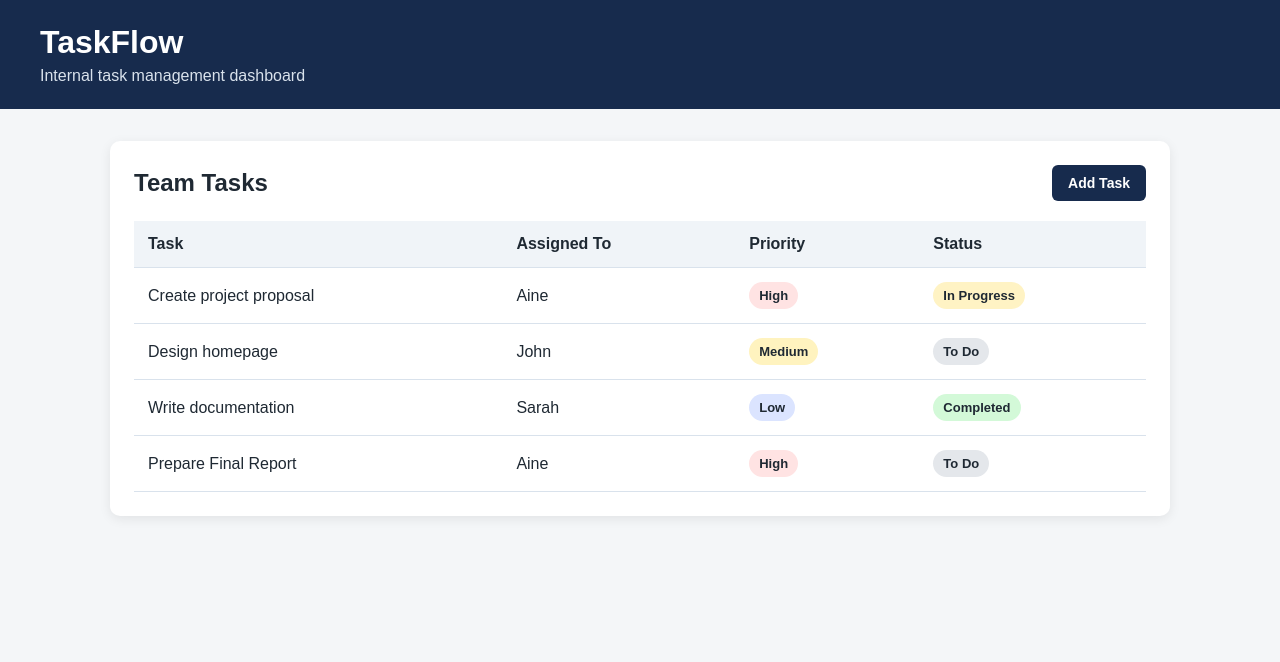
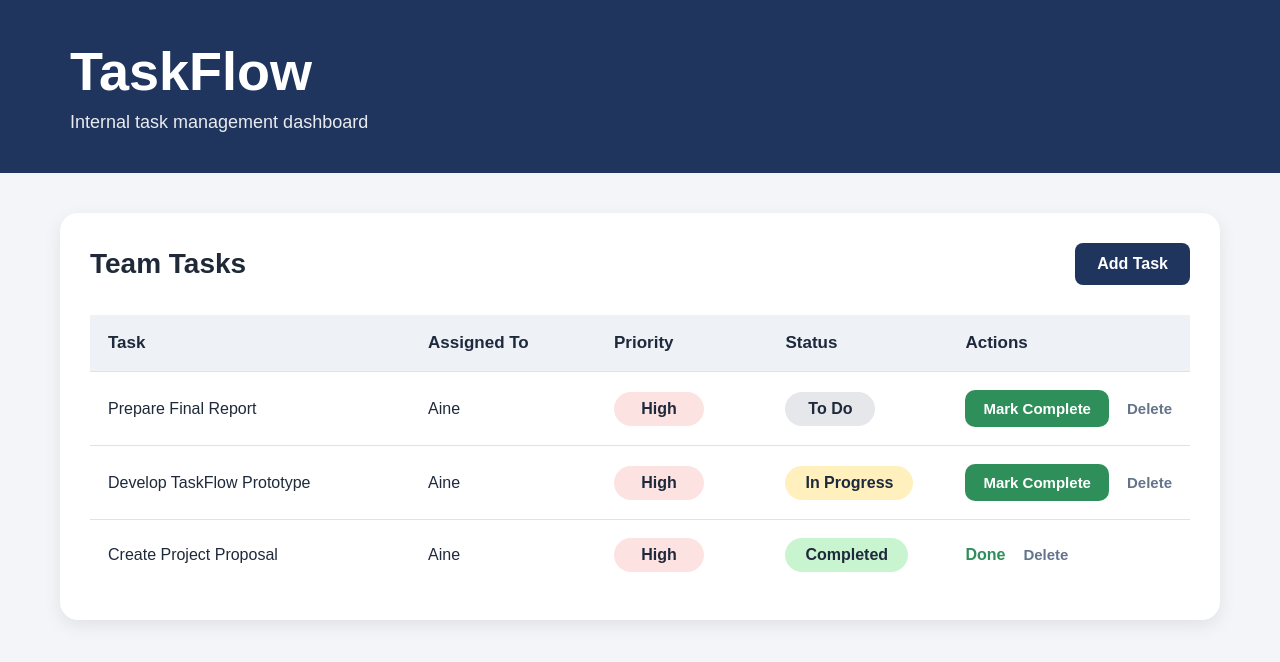
Before and after one commit to AineH3105/taskflow-business-app, a Flask app: page / in a window 1280 px wide. Shown: the top 662 px of the page. Run offline with Flask 3, Linux system fonts and the light colour scheme.

Commit message:
Add task completion and delete functionality

```diff
--- a/app.py
+++ b/app.py
@@ -49,5 +49,33 @@ def add_task():
     return render_template("add_task.html")
 
 
+@app.route("/complete/<int:task_id>", methods=["POST"])
+def complete_task(task_id):
+    """Mark a task as completed."""
+    tasks = load_tasks()
+
+    for task in tasks:
+        if task["id"] == task_id:
+            task["status"] = "Completed"
+            break
+
+    save_tasks(tasks)
+    return redirect(url_for("home"))
+
+
+@app.route("/delete/<int:task_id>", methods=["POST"])
+def delete_task(task_id):
+    """Delete a task from the task list."""
+    tasks = load_tasks()
+
+    updated_tasks = [
+        task for task in tasks
+        if task["id"] != task_id
+    ]
+
+    save_tasks(updated_tasks)
+    return redirect(url_for("home"))
+
+
 if __name__ == "__main__":
     app.run(debug=True)
--- a/static/style.css
+++ b/static/style.css
@@ -1,172 +1,328 @@
 * {
+    margin: 0;
+    padding: 0;
     box-sizing: border-box;
 }
 
 body {
-    margin: 0;
-    font-family: Arial, sans-serif;
-    background-color: #f4f6f8;
-    color: #1f2933;
+    font-family: Arial, Helvetica, sans-serif;
+    background: #f3f5f9;
+    color: #1e293b;
 }
 
+/* ---------- Header ---------- */
+
 .page-header {
-    background-color: #172b4d;
+    background: #1f355e;
     color: white;
-    padding: 24px 40px;
+    padding: 40px 70px;
 }
 
 .page-header h1 {
-    margin: 0 0 6px;
+    font-size: 54px;
+    margin-bottom: 10px;
 }
 
 .page-header p {
-    margin: 0;
-    color: #d9e2ec;
+    font-size: 18px;
+    opacity: 0.9;
 }
 
+/* ---------- Main Container ---------- */
+
 .container {
-    max-width: 1100px;
-    margin: 32px auto;
+    max-width: 1200px;
+    margin: 40px auto;
     padding: 0 20px;
 }
 
-.dashboard-card {
-    background-color: white;
-    border-radius: 10px;
-    padding: 24px;
-    box-shadow: 0 3px 12px rgba(0, 0, 0, 0.08);
+.dashboard-card,
+.form-card {
+    background: white;
+    border-radius: 18px;
+    padding: 30px;
+    box-shadow: 0 6px 18px rgba(0,0,0,.08);
 }
 
-.dashboard-card h2 {
-    margin-top: 0;
+/* ---------- Section Heading ---------- */
+
+.section-heading {
+    display: flex;
+    justify-content: space-between;
+    align-items: center;
+    margin-bottom: 30px;
 }
+
+.section-heading h2 {
+    font-size: 28px;
+    color: #1f2937;
+}
+
+/* ---------- Buttons ---------- */
+
+.primary-button,
+.complete-button {
+    display: inline-block;
+    text-decoration: none;
+    border: none;
+    border-radius: 8px;
+    cursor: pointer;
+    transition: .2s;
+    font-weight: 600;
+}
+
+.primary-button {
+    background: #1f355e;
+    color: white;
+    padding: 12px 22px;
+    font-size: 16px;
+}
+
+.primary-button:hover {
+    background: #17294a;
+}
+
+.complete-button {
+    background: #2f855a;
+    color: white;
+    padding: 10px 18px;
+    font-size: 15px;
+    white-space: nowrap;
+}
+
+.complete-button:hover {
+    background: #276749;
+}
+
+/* ---------- Table ---------- */
 
 table {
     width: 100%;
     border-collapse: collapse;
 }
 
-th,
-td {
-    padding: 14px;
+th {
+    background: #eef2f7;
     text-align: left;
-    border-bottom: 1px solid #d9e2ec;
+    padding: 18px;
+    font-size: 17px;
 }
 
-th {
-    background-color: #f0f4f8;
+td {
+    padding: 18px;
+    border-top: 1px solid #dbe4ee;
+    vertical-align: middle;
 }
 
-.status,
+/* Give Actions column a little more room */
+
+th:last-child,
+td:last-child {
+    width: 240px;
+}
+
+/* ---------- Priority Badges ---------- */
+
 .priority {
     display: inline-block;
-    padding: 6px 10px;
-    border-radius: 14px;
-    font-size: 13px;
-    font-weight: bold;
+    padding: 8px 20px;
+    border-radius: 999px;
+    font-weight: 700;
+}
+
+.priority-high {
+    background: #fde2e2;
+}
+
+.priority-medium {
+    background: #ffefb3;
+}
+
+.priority-low {
+    background: #dbe4ff;
+}
+
+/* ---------- Status Badges ---------- */
+
+.status {
+    display: inline-block;
+    padding: 8px 20px;
+    border-radius: 999px;
+    font-weight: 700;
 }
 
 .status-to-do {
-    background-color: #e4e7eb;
+    background: #e5e7eb;
 }
 
 .status-in-progress {
-    background-color: #fff3c4;
+    background: #fff0be;
 }
 
 .status-completed {
-    background-color: #d3f9d8;
+    background: #c8f5d0;
 }
 
-.priority-high {
-    background-color: #ffe3e3;
+/* ---------- Action Buttons ---------- */
+
+.action-buttons {
+    display: flex;
+    align-items: center;
+    gap: 18px;
+    white-space: nowrap;
 }
 
-.priority-medium {
-    background-color: #fff3bf;
-}
-
-.priority-low {
-    background-color: #dbe4ff;
-}
-
-.empty-message {
-    padding: 20px;
-    text-align: center;
-    color: #627d98;
-}
-.section-heading {
-    display: flex;
-    justify-content: space-between;
-    align-items: center;
-    gap: 16px;
-    margin-bottom: 20px;
-}
-
-.section-heading h2 {
+.action-buttons form {
     margin: 0;
 }
 
-.primary-button,
-.secondary-button {
-    display: inline-block;
-    padding: 10px 16px;
-    border: none;
-    border-radius: 6px;
-    text-decoration: none;
-    font-size: 14px;
-    font-weight: bold;
-    cursor: pointer;
+.completed-text {
+    color: #2f855a;
+    font-weight: 700;
 }
 
-.primary-button {
-    background-color: #172b4d;
-    color: white;
+.delete-button {
+    background: none;
+    border: none;
+    color: #64748b;
+    font-size: 15px;
+    font-weight: 600;
+    cursor: pointer;
+    padding: 0;
 }
 
-.primary-button:hover {
-    background-color: #244575;
+.delete-button:hover {
+    color: #dc2626;
+    text-decoration: underline;
 }
 
-.secondary-button {
-    background-color: #e4e7eb;
-    color: #1f2933;
+/* ---------- Empty State ---------- */
+
+.empty-message {
+    text-align: center;
+    padding: 40px;
+    color: #64748b;
 }
 
-.secondary-button:hover {
-    background-color: #cbd2d9;
-}
-
-.form-card {
-    max-width: 700px;
-    margin: 0 auto;
-}
+/* ---------- Forms ---------- */
 
 .task-form {
-    display: grid;
-    gap: 18px;
+    display: flex;
+    flex-direction: column;
+    gap: 22px;
 }
 
 .form-group {
-    display: grid;
-    gap: 7px;
+    display: flex;
+    flex-direction: column;
 }
 
 .form-group label {
+    margin-bottom: 8px;
+    font-size: 18px;
     font-weight: bold;
 }
 
 .form-group input,
 .form-group select {
-    width: 100%;
-    padding: 11px 12px;
-    border: 1px solid #bcccdc;
-    border-radius: 6px;
-    font: inherit;
+    padding: 14px;
+    font-size: 16px;
+    border: 1px solid #cbd5e1;
+    border-radius: 8px;
 }
 
 .form-group input:focus,
 .form-group select:focus {
-    outline: 2px solid #9fb3c8;
-    border-color: #486581;
+    outline: none;
+    border-color: #1f355e;
 }
+
+.form-actions {
+    display: flex;
+    justify-content: space-between;
+    align-items: center;
+    margin-top: 15px;
+}
+
+.back-button {
+    background: #e5e7eb;
+    color: #1f2937;
+    text-decoration: none;
+    padding: 12px 20px;
+    border-radius: 8px;
+    font-weight: 600;
+}
+
+.back-button:hover {
+    background: #d1d5db;
+}/* ===========================
+   TABLE COLUMN WIDTHS
+=========================== */
+
+th:first-child,
+td:first-child {
+    width: 320px;
+}
+
+th:nth-child(4),
+td:nth-child(4) {
+    width: 180px;
+}
+
+/* ===========================
+   STATUS & PRIORITY BADGES
+=========================== */
+
+.priority,
+.status {
+    display: inline-flex;
+    align-items: center;
+    justify-content: center;
+    padding: 8px 20px;
+    border-radius: 999px;
+    font-weight: 700;
+    white-space: nowrap;
+    min-width: 90px;
+}
+
+/* ===========================
+   ACTION BUTTONS
+=========================== */
+
+.actions-cell {
+    display: flex;
+    align-items: center;
+    gap: 12px;
+    white-space: nowrap;
+}
+
+.complete-button {
+    background: #2f8f5b;
+    color: white;
+    border: none;
+    border-radius: 10px;
+    padding: 10px 18px;
+    font-weight: 600;
+    cursor: pointer;
+    transition: 0.2s;
+}
+
+.complete-button:hover {
+    background: #27784c;
+}
+
+.delete-link {
+    color: #5b6f8f;
+    font-weight: 600;
+    text-decoration: none;
+}
+
+.delete-link:hover {
+    color: #c0392b;
+    text-decoration: underline;
+}
+
+.completed-text {
+    color: #2f8f5b;
+    font-weight: 700;
+}
--- a/tasks.json
+++ b/tasks.json
@@ -1,30 +1,23 @@
 [
-    {
-        "id": 1,
-        "title": "Create project proposal",
-        "assigned_to": "Aine",
-        "priority": "High",
-        "status": "In Progress"
-    },
-    {
-        "id": 2,
-        "title": "Design homepage",
-        "assigned_to": "John",
-        "priority": "Medium",
-        "status": "To Do"
-    },
-    {
-        "id": 3,
-        "title": "Write documentation",
-        "assigned_to": "Sarah",
-        "priority": "Low",
-        "status": "Completed"
-    },
     {
         "id": 4,
         "title": "Prepare Final Report",
         "assigned_to": "Aine",
         "priority": "High",
         "status": "To Do"
+    },
+    {
+        "id": 5,
+        "title": "Develop TaskFlow Prototype",
+        "assigned_to": "Aine",
+        "priority": "High",
+        "status": "In Progress"
+    },
+    {
+        "id": 6,
+        "title": "Create Project Proposal",
+        "assigned_to": "Aine",
+        "priority": "High",
+        "status": "Completed"
     }
 ]
--- a/templates/index.html
+++ b/templates/index.html
@@ -14,48 +14,107 @@
 </header>
 
 <main class="container">
+
     <section class="dashboard-card">
+
         <div class="section-heading">
             <h2>Team Tasks</h2>
+
             <a class="primary-button" href="{{ url_for('add_task') }}">
                 Add Task
             </a>
         </div>
 
         {% if tasks %}
+
         <table>
+
             <thead>
                 <tr>
                     <th>Task</th>
                     <th>Assigned To</th>
                     <th>Priority</th>
                     <th>Status</th>
+                    <th>Actions</th>
                 </tr>
             </thead>
 
             <tbody>
+
                 {% for task in tasks %}
+
                 <tr>
+
                     <td>{{ task.title }}</td>
+
                     <td>{{ task.assigned_to }}</td>
+
                     <td>
                         <span class="priority priority-{{ task.priority|lower }}">
                             {{ task.priority }}
                         </span>
                     </td>
+
                     <td>
                         <span class="status status-{{ task.status|lower|replace(' ', '-') }}">
                             {{ task.status }}
                         </span>
                     </td>
+
+                    <td>
+
+                        <div class="action-buttons">
+
+                            {% if task.status != "Completed" %}
+
+                            <form method="POST"
+                                  action="{{ url_for('complete_task', task_id=task.id) }}">
+
+                                <button class="complete-button" type="submit">
+                                    Mark Complete
+                                </button>
+
+                            </form>
+
+                            {% else %}
+
+                            <span class="completed-text">
+                                Done
+                            </span>
+
+                            {% endif %}
+
+                            <form method="POST"
+                                  action="{{ url_for('delete_task', task_id=task.id) }}">
+
+                                <button class="delete-button" type="submit">
+                                    Delete
+                                </button>
+
+                            </form>
+
+                        </div>
+
+                    </td>
+
                 </tr>
+
                 {% endfor %}
+
             </tbody>
+
         </table>
+
         {% else %}
-        <p class="empty-message">No tasks are currently available.</p>
+
+        <p class="empty-message">
+            No tasks are currently available.
+        </p>
+
         {% endif %}
+
     </section>
+
 </main>
 
 </body>
```
Lines whose indentation alone changed are shown as unchanged.
